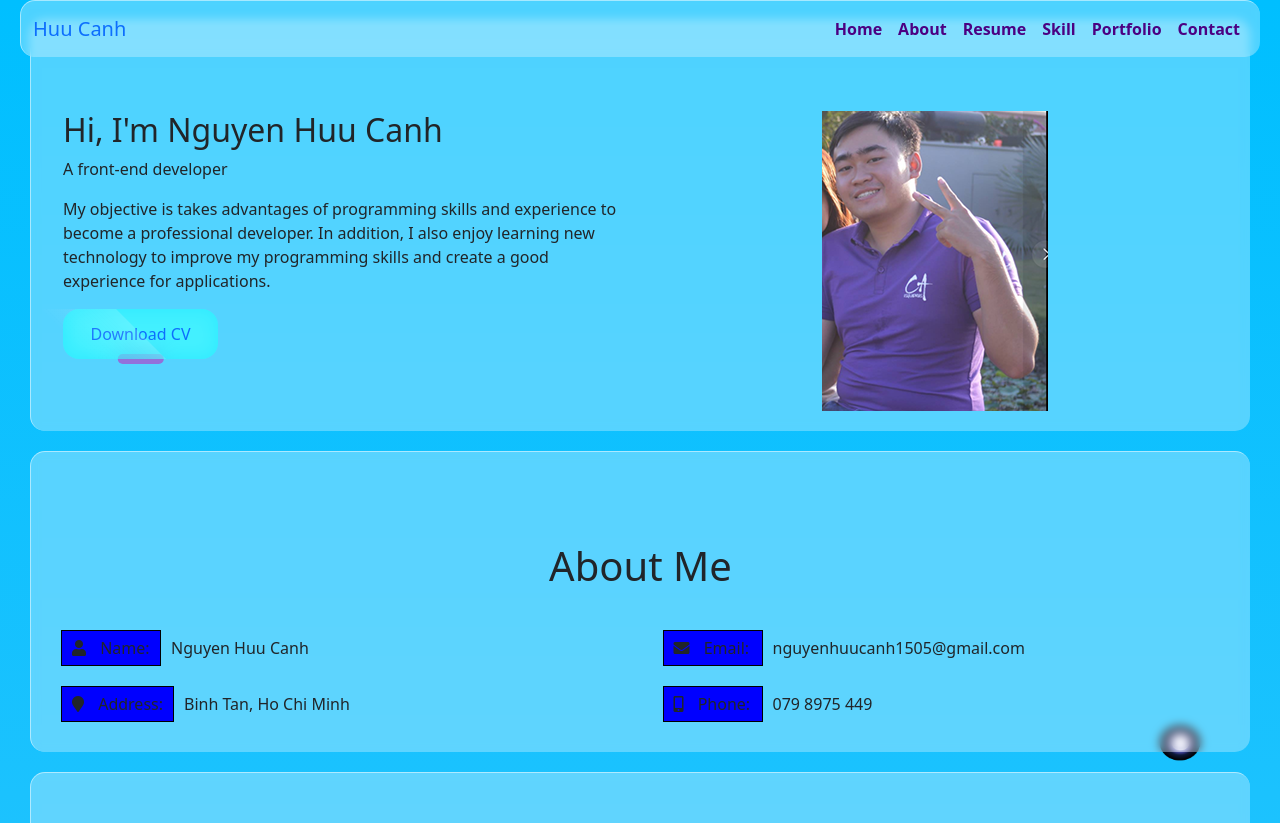
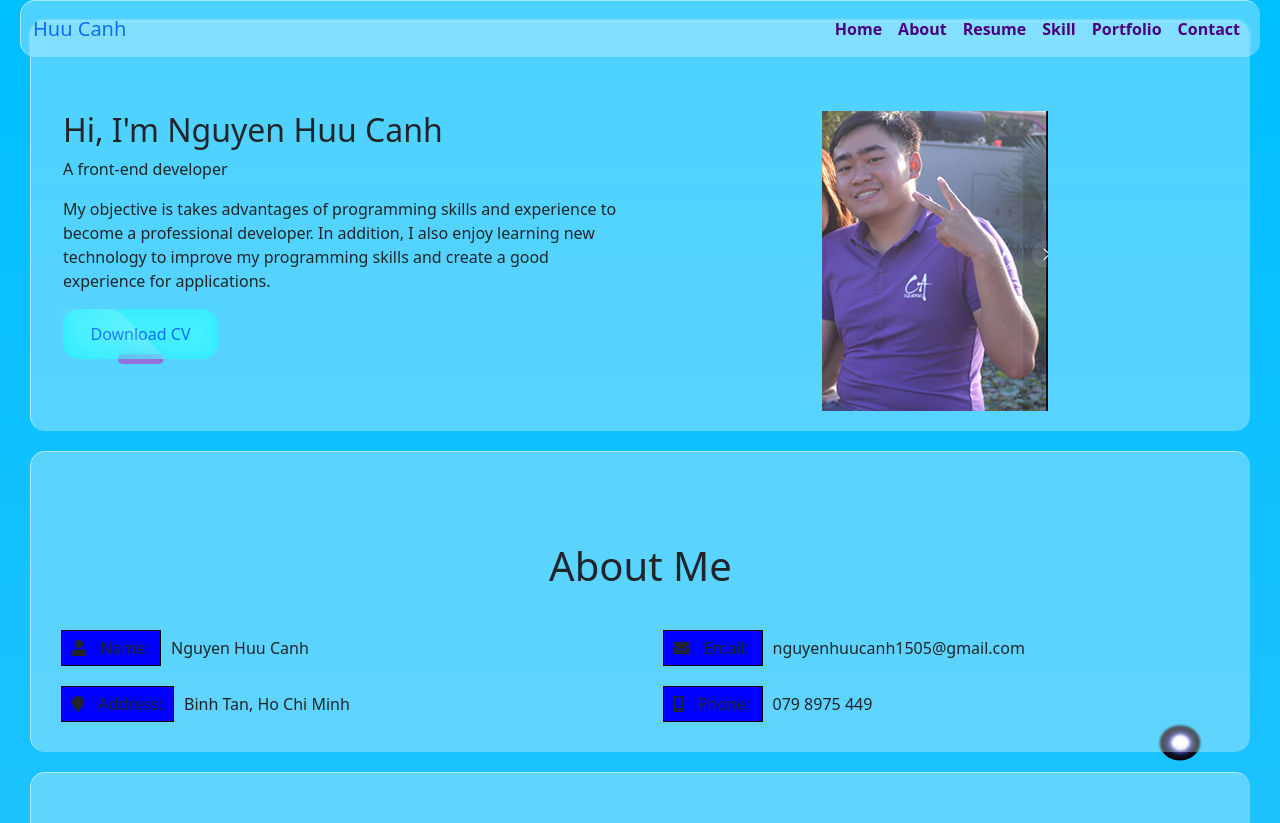
Before and after one commit to canh1005/my-portfolio, a plain HTML site: page index.html in a window 1280 px wide. Shown: the top 823 px of the page. Drawn offline with nearby package versions, Linux system fonts and the light colour scheme.

Commit message:
Version 1
Design Layout
Responsive:
+ Header
+ About
+ Resume
+ Skill
+ Portfolio
+ Contact

```diff
--- a/sass/Helpers/_mixin.scss
+++ b/sass/Helpers/_mixin.scss
@@ -4,7 +4,7 @@
     overflow: hidden;
     border-top: 1px solid rgba($color: $color-white, $alpha: 0.5);
     border-left: 1px solid rgba($color: $color-white, $alpha: 0.5);
-    backdrop-filter: blur(5px);
+    backdrop-filter: blur(1px);
 }
 
 @mixin Text($font-size, $color) {
```
Also changed, not shown: css/main.css.
